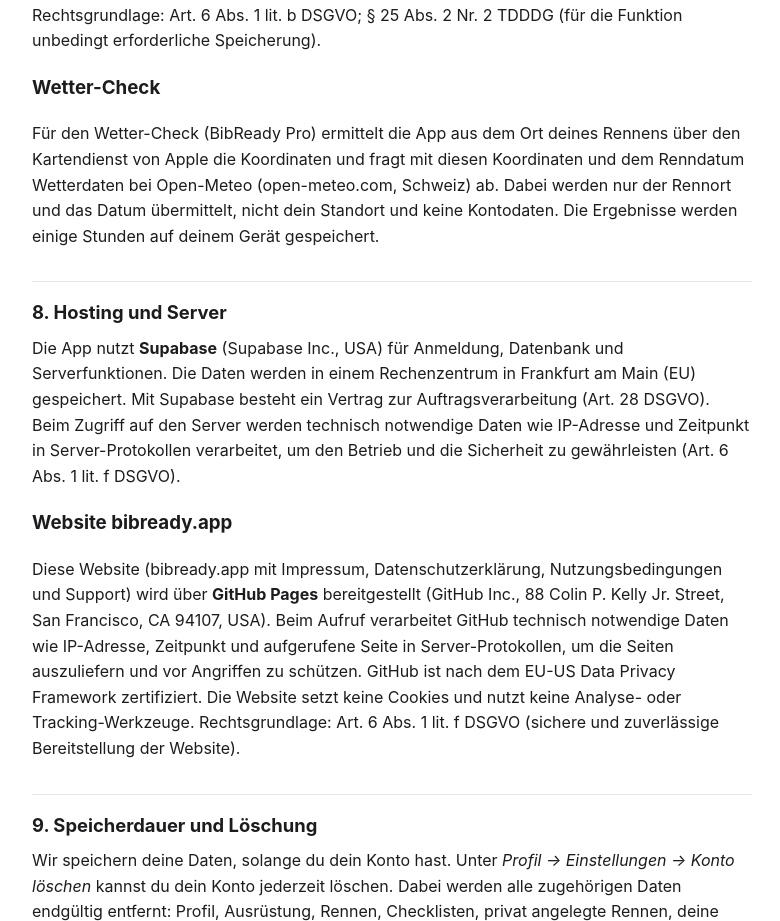
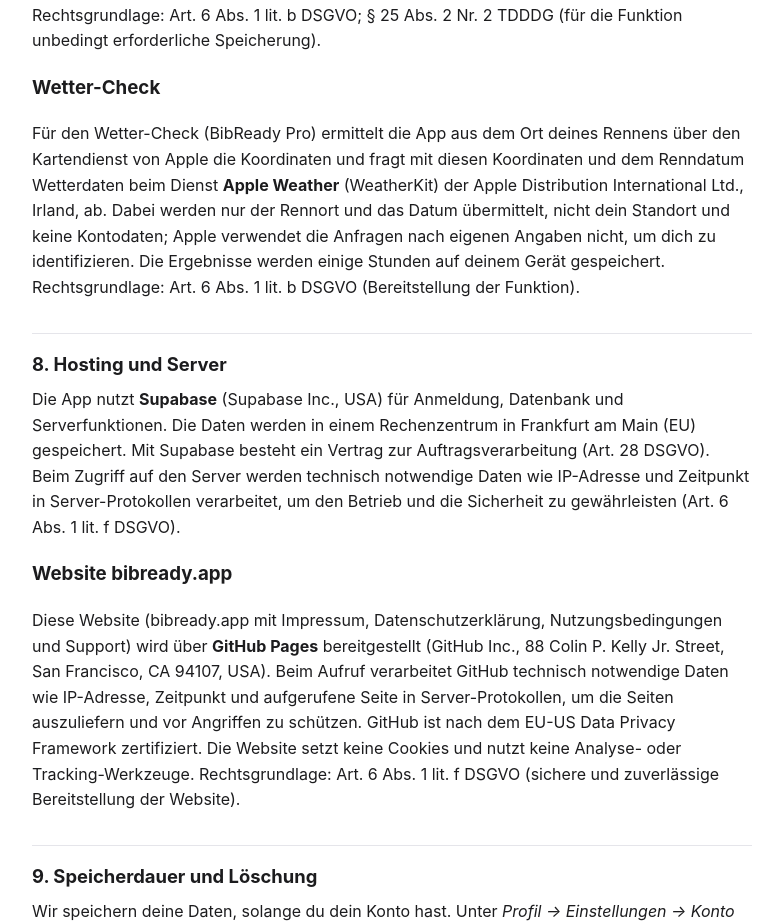
Before and after one commit to samuelbe/bibready-legal, a plain HTML site: page datenschutz.html in a window 1280 px wide. Shown: the part 2805-3726 px from the top of the page, without its empty margins (248-1028 px from the left). Drawn offline with Linux system fonts and the light colour scheme.

Commit message:
Datenschutz: Wetter-Check über Apple Weather (WeatherKit)

```diff
--- a/datenschutz.html
+++ b/datenschutz.html
@@ -76,7 +76,7 @@ E-Mail: support@bibready.app</p>
 <p>Rechtsgrundlage: Art. 6 Abs. 1 lit. b DSGVO; § 25 Abs. 2 Nr. 2 TDDDG (für die Funktion unbedingt erforderliche Speicherung).</p>
 
 <h3>Wetter-Check</h3>
-<p>Für den Wetter-Check (BibReady Pro) ermittelt die App aus dem Ort deines Rennens über den Kartendienst von Apple die Koordinaten und fragt mit diesen Koordinaten und dem Renndatum Wetterdaten bei Open-Meteo (open-meteo.com, Schweiz) ab. Dabei werden nur der Rennort und das Datum übermittelt, nicht dein Standort und keine Kontodaten. Die Ergebnisse werden einige Stunden auf deinem Gerät gespeichert.</p>
+<p>Für den Wetter-Check (BibReady Pro) ermittelt die App aus dem Ort deines Rennens über den Kartendienst von Apple die Koordinaten und fragt mit diesen Koordinaten und dem Renndatum Wetterdaten beim Dienst <strong>Apple Weather</strong> (WeatherKit) der Apple Distribution International Ltd., Irland, ab. Dabei werden nur der Rennort und das Datum übermittelt, nicht dein Standort und keine Kontodaten; Apple verwendet die Anfragen nach eigenen Angaben nicht, um dich zu identifizieren. Die Ergebnisse werden einige Stunden auf deinem Gerät gespeichert. Rechtsgrundlage: Art. 6 Abs. 1 lit. b DSGVO (Bereitstellung der Funktion).</p>
 
 <h2>8. Hosting und Server</h2>
 <p>Die App nutzt <strong>Supabase</strong> (Supabase Inc., USA) für Anmeldung, Datenbank und Serverfunktionen. Die Daten werden in einem Rechenzentrum in Frankfurt am Main (EU) gespeichert. Mit Supabase besteht ein Vertrag zur Auftragsverarbeitung (Art. 28 DSGVO). Beim Zugriff auf den Server werden technisch notwendige Daten wie IP-Adresse und Zeitpunkt in Server-Protokollen verarbeitet, um den Betrieb und die Sicherheit zu gewährleisten (Art. 6 Abs. 1 lit. f DSGVO).</p>
```
